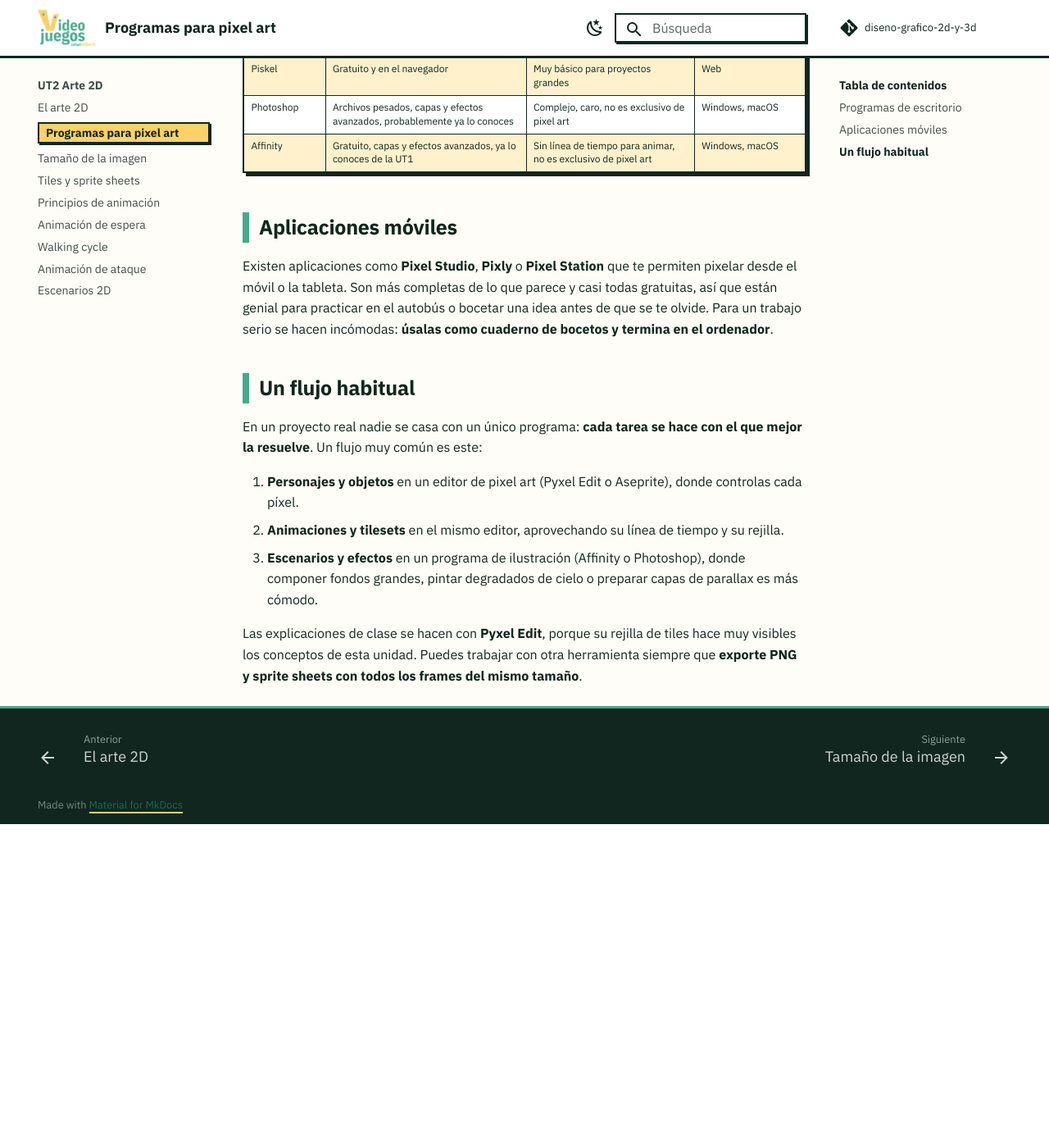
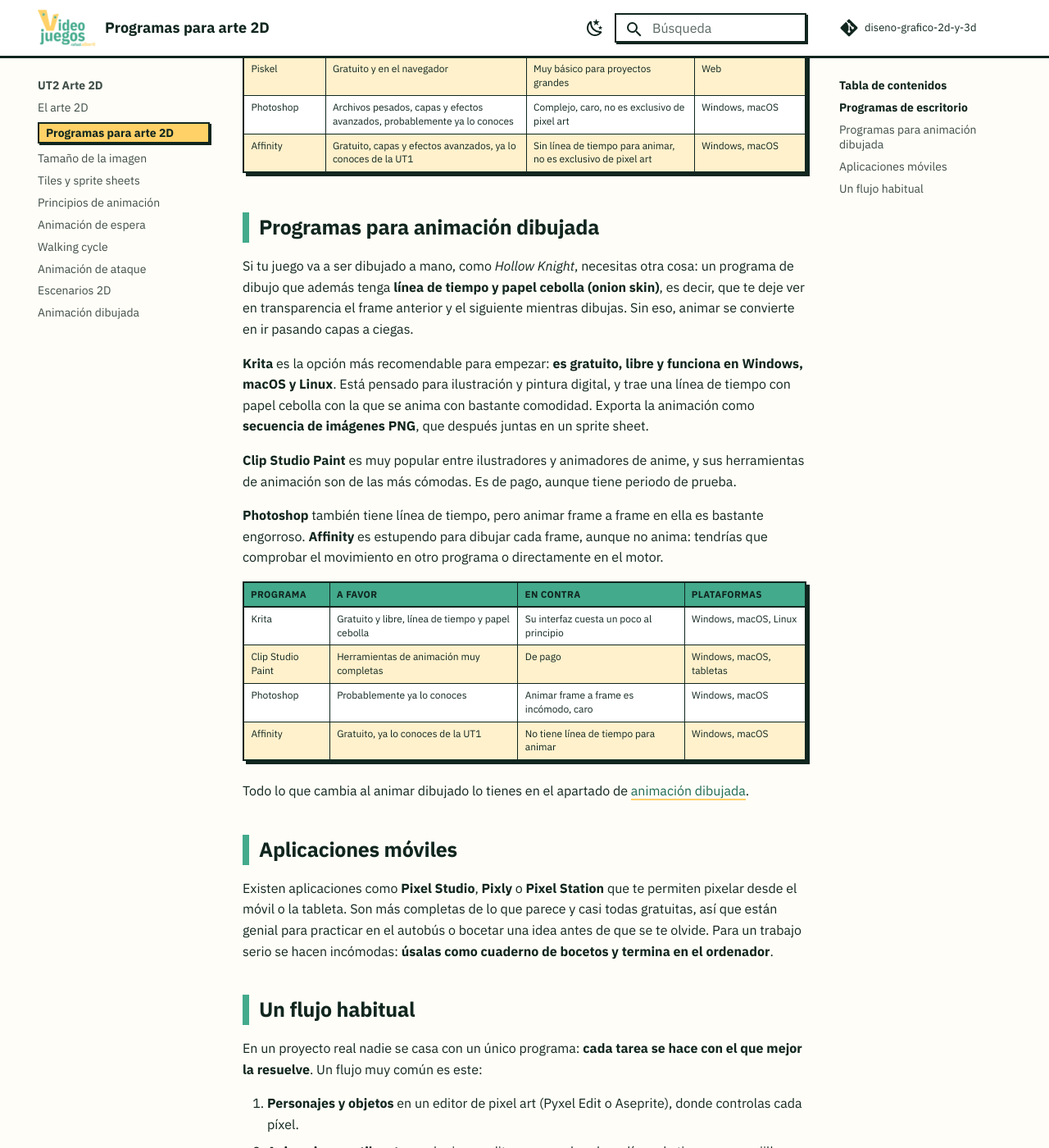
Before and after one commit to envasador/diseno-grafico-2d-y-3d, an MkDocs documentation site: the page built from docs/ut2/02-programas-pixel-art.md, in a window 1280 px wide and 1400 px high, scrolled down 1164 px. Shown: the whole window at 82% size. Built offline with MkDocs 1.6.1 and Material for MkDocs 9.7.7, drawn with Linux system fonts in a browser that asks for light colours; comment, search, counter and statistics services are not loaded; before the commit the page ends 2169 px from its top, so only the background shows below that; some of the changed text lies outside the part shown.

Commit message:
UT2: añade la animación dibujada con Hollow Knight de ejemplo
Co-Authored-By: Claude Opus 5.5 <noreply@anthropic.com>
Claude-Session: https://claude.ai/code/session_01C3JutsmecjVNqwzjJXCeTb

```diff
--- a/docs/ut2/02-programas-pixel-art.md
+++ b/docs/ut2/02-programas-pixel-art.md
@@ -1,4 +1,4 @@
-# UT2.2 Programas para pixel art
+# UT2.2 Programas para arte 2D
 
 Técnicamente puedes hacer pixel art con cualquier programa que te deje pintar un píxel. Sí, incluido el Paint de Windows. Otra cosa es que quieras sufrir. Un programa pensado para pixel art te da rejillas de tiles, previsualización de la animación en tiempo real, paletas indexadas y exportación directa a sprite sheet, y eso se traduce en **horas ahorradas**.
 
@@ -23,6 +23,25 @@ Por último, puedes usar programas de ilustración generalistas como **Photoshop
 | Photoshop | Archivos pesados, capas y efectos avanzados, probablemente ya lo conoces | Complejo, caro, no es exclusivo de pixel art | Windows, macOS |
 | Affinity | Gratuito, capas y efectos avanzados, ya lo conoces de la UT1 | Sin línea de tiempo para animar, no es exclusivo de pixel art | Windows, macOS |
 
+## Programas para animación dibujada
+
+Si tu juego va a ser dibujado a mano, como *Hollow Knight*, necesitas otra cosa: un programa de dibujo que además tenga **línea de tiempo y papel cebolla (onion skin)**, es decir, que te deje ver en transparencia el frame anterior y el siguiente mientras dibujas. Sin eso, animar se convierte en ir pasando capas a ciegas.
+
+**Krita** es la opción más recomendable para empezar: **es gratuito, libre y funciona en Windows, macOS y Linux**. Está pensado para ilustración y pintura digital, y trae una línea de tiempo con papel cebolla con la que se anima con bastante comodidad. Exporta la animación como **secuencia de imágenes PNG**, que después juntas en un sprite sheet.
+
+**Clip Studio Paint** es muy popular entre ilustradores y animadores de anime, y sus herramientas de animación son de las más cómodas. Es de pago, aunque tiene periodo de prueba.
+
+**Photoshop** también tiene línea de tiempo, pero animar frame a frame en ella es bastante engorroso. **Affinity** es estupendo para dibujar cada frame, aunque no anima: tendrías que comprobar el movimiento en otro programa o directamente en el motor.
+
+| Programa | A favor | En contra | Plataformas |
+|---|---|---|---|
+| Krita | Gratuito y libre, línea de tiempo y papel cebolla | Su interfaz cuesta un poco al principio | Windows, macOS, Linux |
+| Clip Studio Paint | Herramientas de animación muy completas | De pago | Windows, macOS, tabletas |
+| Photoshop | Probablemente ya lo conoces | Animar frame a frame es incómodo, caro | Windows, macOS |
+| Affinity | Gratuito, ya lo conoces de la UT1 | No tiene línea de tiempo para animar | Windows, macOS |
+
+Todo lo que cambia al animar dibujado lo tienes en el apartado de [animación dibujada](10-animacion-dibujada.md).
+
 ## Aplicaciones móviles
 
 Existen aplicaciones como **Pixel Studio**, **Pixly** o **Pixel Station** que te permiten pixelar desde el móvil o la tableta. Son más completas de lo que parece y casi todas gratuitas, así que están genial para practicar en el autobús o bocetar una idea antes de que se te olvide. Para un trabajo serio se hacen incómodas: **úsalas como cuaderno de bocetos y termina en el ordenador**.
--- a/mkdocs.yml
+++ b/mkdocs.yml
@@ -88,7 +88,7 @@ nav:
   - UT2 Arte 2D:
       - ut2/index.md
       - El arte 2D: ut2/01-arte-2d.md
-      - Programas para pixel art: ut2/02-programas-pixel-art.md
+      - Programas para arte 2D: ut2/02-programas-pixel-art.md
       - Tamaño de la imagen: ut2/03-tamano-de-la-imagen.md
       - Tiles y sprite sheets: ut2/04-tiles-y-sprite-sheets.md
       - Principios de animación: ut2/05-principios-de-animacion.md
@@ -96,6 +96,7 @@ nav:
       - Walking cycle: ut2/07-walking-cycle.md
       - Animación de ataque: ut2/08-animacion-de-ataque.md
       - Escenarios 2D: ut2/09-escenarios-2d.md
+      - Animación dibujada: ut2/10-animacion-dibujada.md
 #  - UT3 Arte 3D:
 #      - ut3/index.md
 #      - Introducción a Blender: ut3/01-introduccion-3d-blender.md
```
Also changed, not shown: docs/ut2/03-tamano-de-la-imagen.md (+8 -0 lines), docs/ut2/09-escenarios-2d.md (+2 -0 lines), docs/ut2/10-animacion-dibujada.md (added, +89 -0 lines), docs/ut2/index.md (+4 -1 lines).
